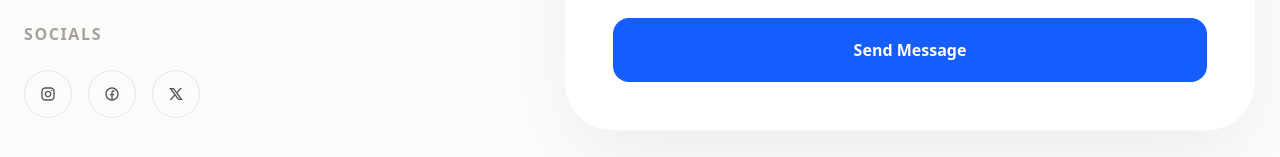
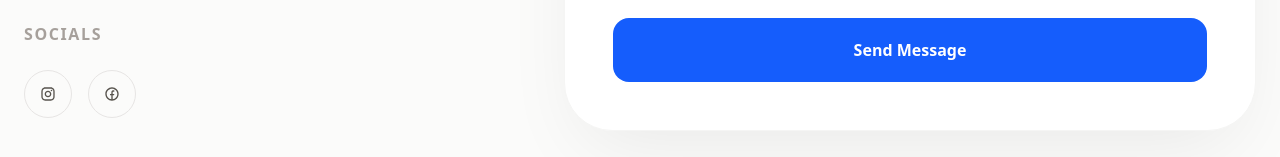
Before and after one commit to nerokome/judithfarm, a Next.js app: page / in a window 1280 px wide. Shown: the part 4913-5070 px from the top of the page. Built offline with nearby package versions, Linux system fonts and the light colour scheme.

Commit message:
fixed socials

```diff
--- a/componets/Contact.tsx
+++ b/componets/Contact.tsx
@@ -132,7 +132,8 @@ We’ve received your message and will get back to you shortly.
                   <p className="text-stone-500 font-light">Mon — Sat: 8am - 5pm</p>
                 </div>
               </div>
-               <div className="flex gap-6">
+
+              <div className="flex gap-6">
                 <div className="w-14 h-14 shrink-0 bg-white rounded-2xl shadow-sm border border-stone-100 flex items-center justify-center text-blue-600">
                   <RiTimeLine size={24} />
                 </div>
@@ -149,14 +150,28 @@ We’ve received your message and will get back to you shortly.
                 Socials
               </p>
               <div className="flex gap-4">
-                {[<RiInstagramLine />, <RiFacebookCircleLine />, <RiTwitterXLine />].map((icon, i) => (
-                  <button
+
+                {[
+                  {
+                    icon: <RiInstagramLine />,
+                    link: "https://www.instagram.com/farmsfeeds?igsh=MWI4MWRkempzOGR0eQ==",
+                  },
+                  {
+                    icon: <RiFacebookCircleLine />,
+                    link: "https://www.facebook.com/share/18j1F4ujYj/?mibextid=wwXIfr",
+                  },
+                ].map((item, i) => (
+                  <a
                     key={i}
+                    href={item.link}
+                    target="_blank"
+                    rel="noopener noreferrer"
                     className="w-12 h-12 rounded-full border border-stone-200 flex items-center justify-center text-stone-600 hover:bg-[#2D5A27] hover:text-white hover:border-[#2D5A27] transition-all"
                   >
-                    {icon}
-                  </button>
+                    {item.icon}
+                  </a>
                 ))}
+
               </div>
             </div>
           </div>
```
